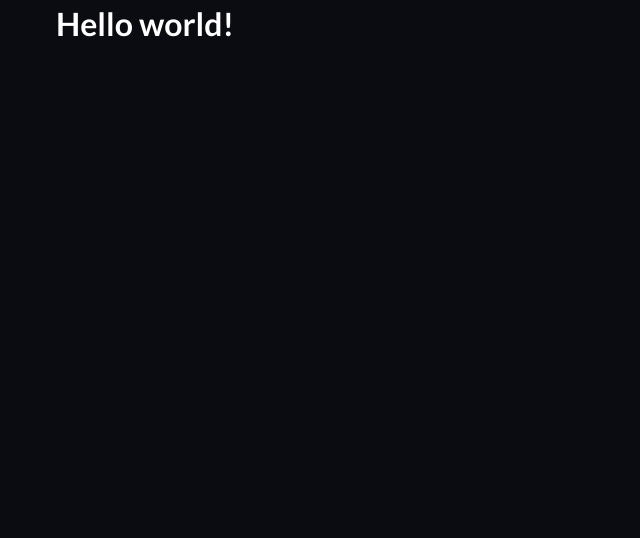
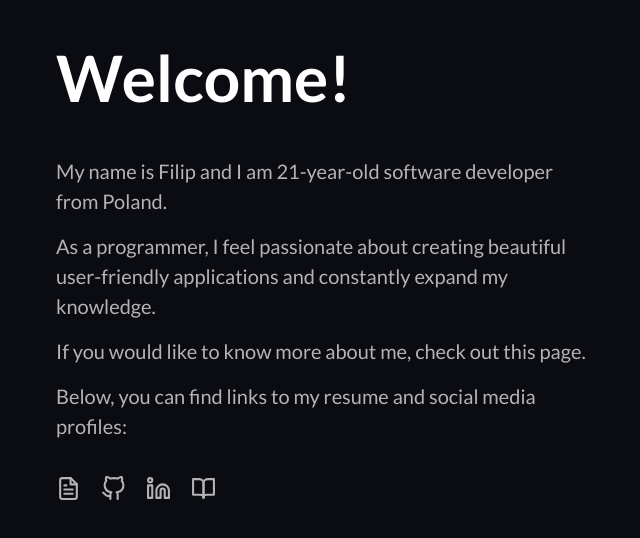
Before and after one commit to fdukat/fdukat.com, a Next.js app: page / in a window 1280 px wide. Shown: the top 538 px of the page, without its empty margins (136-776 px from the left). Built offline with nearby package versions, Linux system fonts and the light colour scheme.

Commit message:
implement hero section

```diff
--- a/app/page.tsx
+++ b/app/page.tsx
@@ -1,3 +1,9 @@
+import Hero from '@/components/Hero';
+
 export default function Home() {
-  return <h1>Hello world!</h1>;
+  return (
+    <>
+      <Hero />
+    </>
+  );
 }
```
